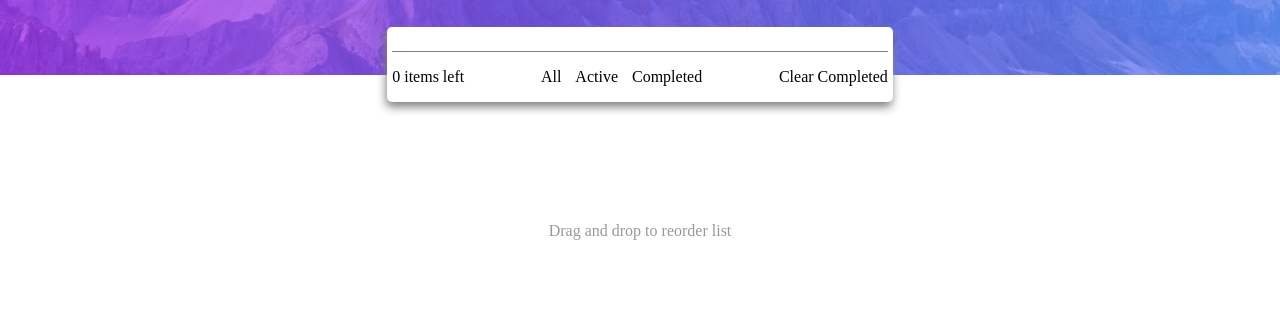
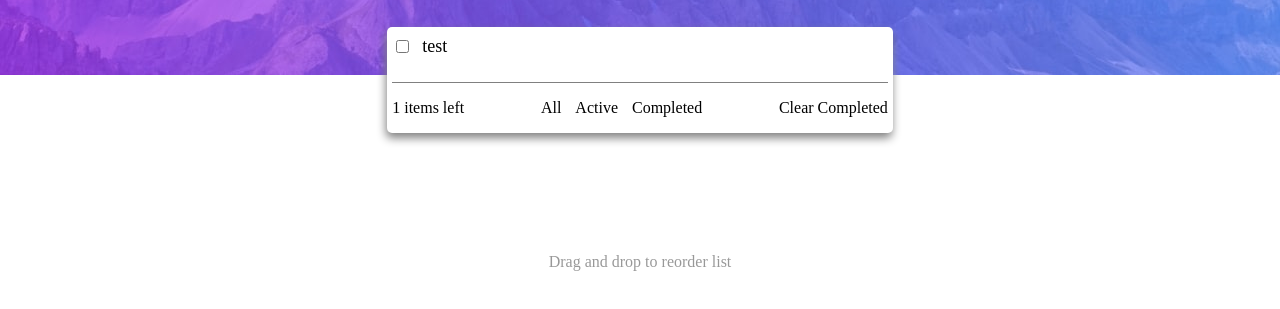
Before and after one commit to sparsh-mathur01/todo-app, a plain HTML site: page index.html in a window 1280 px wide. Shown: the part 225-534 px from the top of the page. Drawn offline with Linux system fonts and the light colour scheme.

Commit message:
add todo functionality added

```diff
--- a/script.js
+++ b/script.js
@@ -1,5 +1,5 @@
 //state
-let todos = [];
+let todos = [{ label: "test", completed: false }];
 
 //selectors
 
@@ -7,8 +7,6 @@ let form = document.forms.todos;
 let input = form.elements.todo;
 let list = document.querySelector("ul");
 let count = document.querySelector(".items-count");
-// console.log(form)
-// console.log(input)
 
 
 
@@ -28,14 +26,13 @@ function addtodo(e) {
     rendertodo(todos);
     todo.value = ""
     todo.focus;
-    // console.log("submit")
 }
 
 function rendertodo(todos) {
     content = ""
-    todos.forEach(todo => {
+    todos.forEach((todo,index) => {
         content += `
-    <li>
+    <li data-id=${index}>
     <input type="checkbox" name="completed">
     <span>${todo.label}</span>
     </li>
@@ -45,8 +42,8 @@ function rendertodo(todos) {
     count.innerHTML = todos.length;
 }
 
-function handleclick(e){
-    // if (e.target)
+function handleclick(e) {
+    console.log(e.target.parentNode)
 }
 
 
@@ -56,8 +53,7 @@ input.focus();
 function init() {
     rendertodo(todos);
     form.addEventListener("submit", addtodo);
-    list.addEventListener("click",handleclick);
+    list.addEventListener("click", handleclick);
 
 }
-
 init();
--- a/style.css
+++ b/style.css
@@ -15,7 +15,6 @@ body{
 .container{
     width:40%;
     margin:120px auto;
-    /* border:1px solid black; */
 }
 
 .top{
@@ -54,7 +53,7 @@ body{
 }
 
 .todolist ul li{
-    /* margin-top:10px; */
+    font-size: 18px;
     padding:5px 0px;
     display:flex;
     align-items: center;
```
Also changed, not shown: index.html (line endings or trailing spaces).
